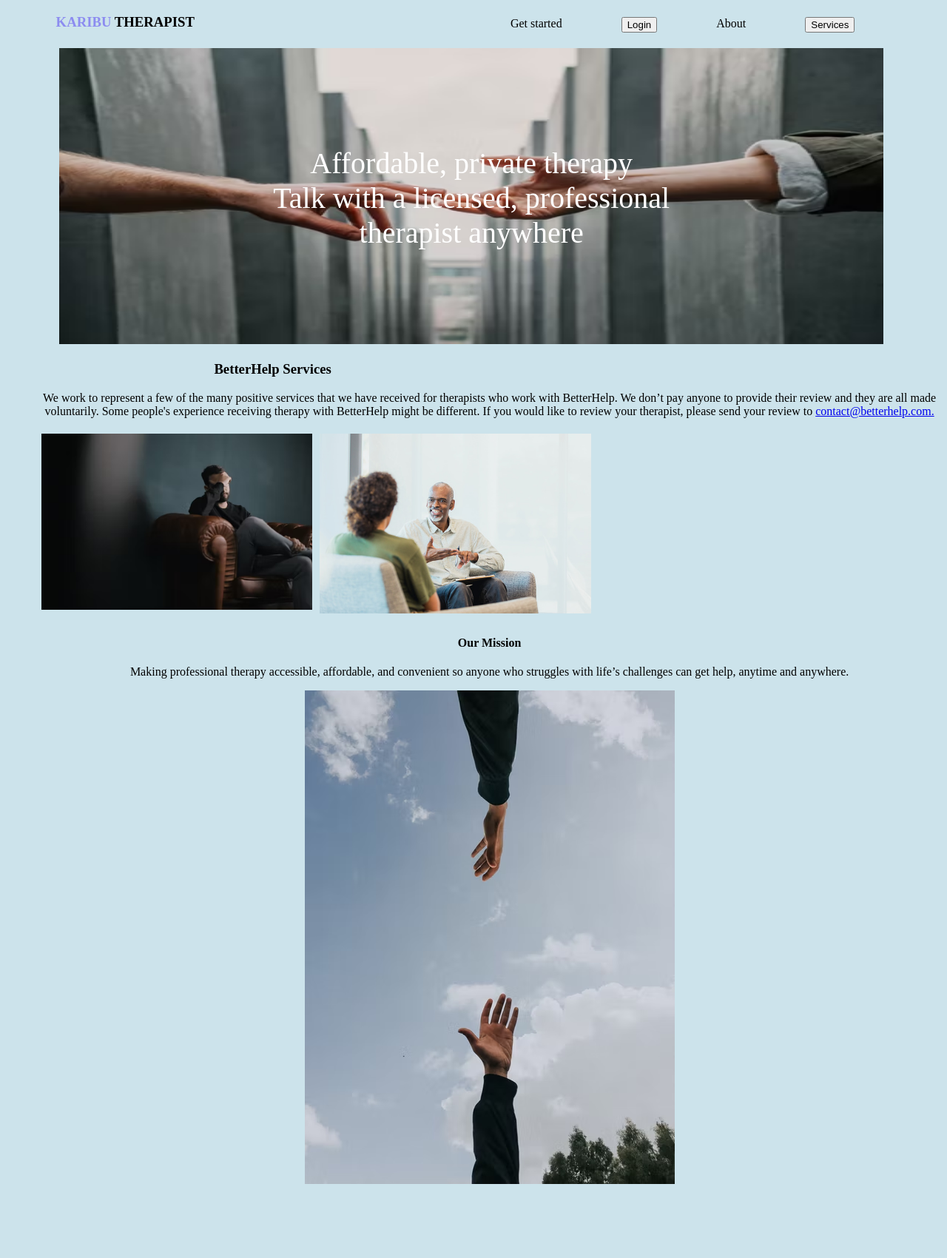
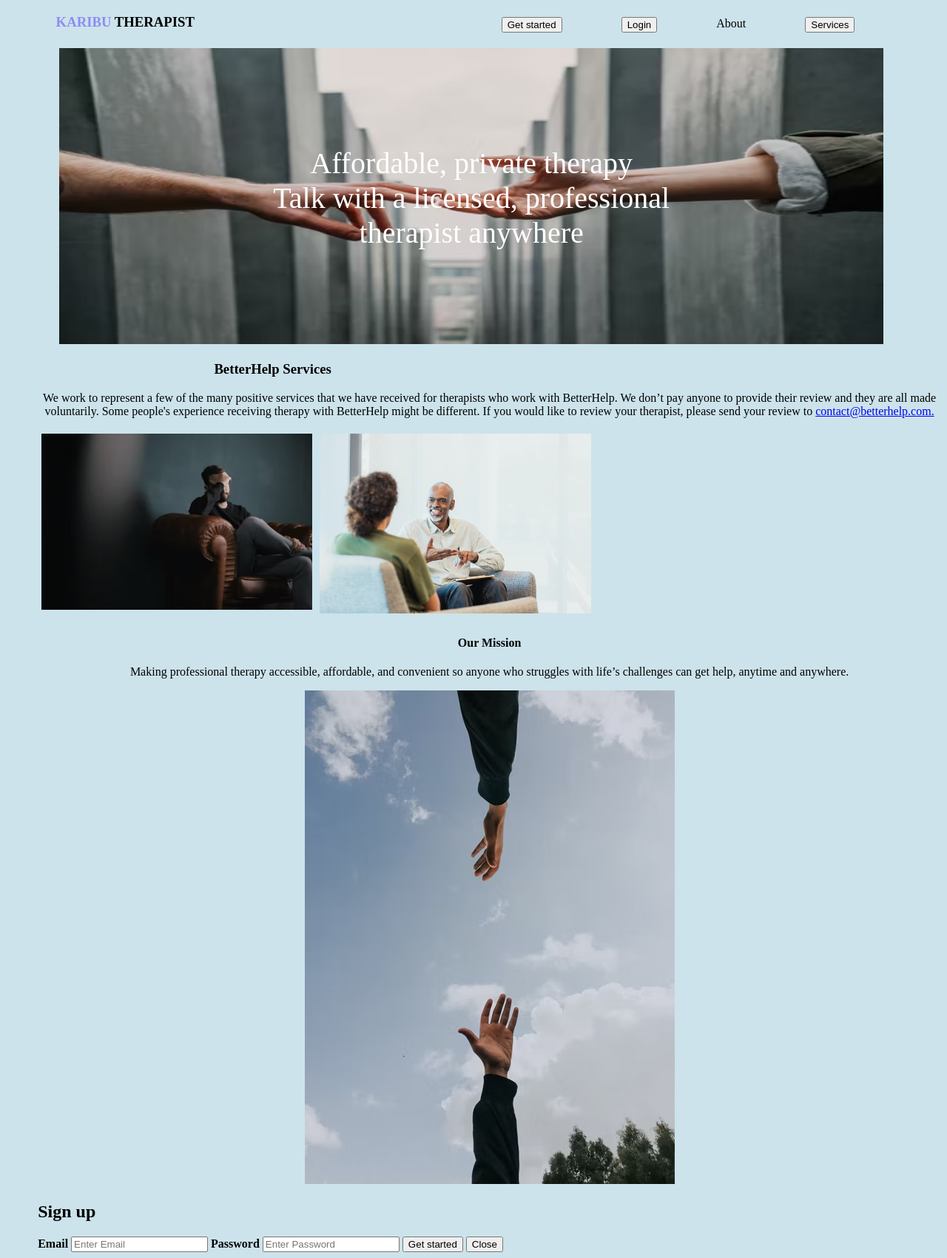
Before and after one commit to ezraa1/karibu, a website: page index.html in a window 1280 px wide. Shown: the whole page at 74% size. Before the commit the page ends 1612 px from the top, so only its background shows below. Drawn offline with Linux system fonts and the light colour scheme.

Commit message:
validate the signup and login

```diff
--- a/index.css
+++ b/index.css
@@ -69,10 +69,10 @@ h3 span{
   .form-popup {
     display: none;
     position: fixed;
-    bottom: 0;
+    bottom: 10%;
 
     border: 3px solid #f1f1f1;
-    z-index: 9;
+    z-index:9;
   }
 
   .form-container {
--- a/index.html
+++ b/index.html
@@ -21,7 +21,7 @@
         <li><button onclick="displayMyContent()" id="servicesButton">Services</button> </li>
         <li> <a href="section2">About</a></li>
         <li> <button class="open-button" onclick="openForm()">Login</button></li>
-        <li><a href="section4">Get started </a></li>
+        <li><button class="open-button" onclick="opForm()">Get started</button></li>
     </ul>
       </div>
     </div>
@@ -65,8 +65,25 @@
 
       </p>
     </section>
+    <section id="section3">
+      <div class="form-popup1" id="myForm1">
+        <form action="/action_page.php" class="form-container1">
+          <h1>Sign up</h1>
+
+          <label for="email"><b>Email</b></label>
+          <input type="text" placeholder="Enter Email" name="email" required>
+
+          <label for="psw"><b>Password</b></label>
+          <input type="password" placeholder="Enter Password" name="psw" required>
+
+          <button type="submit" class="btn">Get started</button>
+          <button type="button" class="btn cancel" onclick="closeForm()">Close</button>
+        </form>
+      </div>
+    </section>
 
     <section id="section4">
+
 
     <div class="form-popup" id="myForm">
         <form action="/action_page.php" class="form-container">
@@ -78,7 +95,7 @@
           <label for="psw"><b>Password</b></label>
           <input type="password" placeholder="Enter Password" name="psw" required>
 
-          <button type="submit" class="btn">Get started</button>
+          <button type="submit" class="btn">Login</button>
           <button type="button" class="btn cancel" onclick="closeForm()">Close</button>
         </form>
       </div>
--- a/index.js
+++ b/index.js
@@ -35,4 +35,23 @@ function openForm() {
   function closeForm() {
     document.getElementById("myForm").style.display = "none";
   }
- document.getElementById("myForm").style.left = "100px";
+ document.getElementById("myForm").style.left = "450px";
+
+//  signup form
+ function opForm() {
+    document.getElementById("myForm1").style.display = "block";
+  }
+
+  function closeForm() {
+    document.getElementById("myForm1").style.display = "none";
+  }
+ document.getElementById("myForm1").style.left = "450px";
+
+//  validation
+function validateForm() {
+    let x = document.forms["email"]["psw"].class;
+    if (x == "") {
+      alert("Name must be filled out");
+      return false;
+    }
+  }
```
